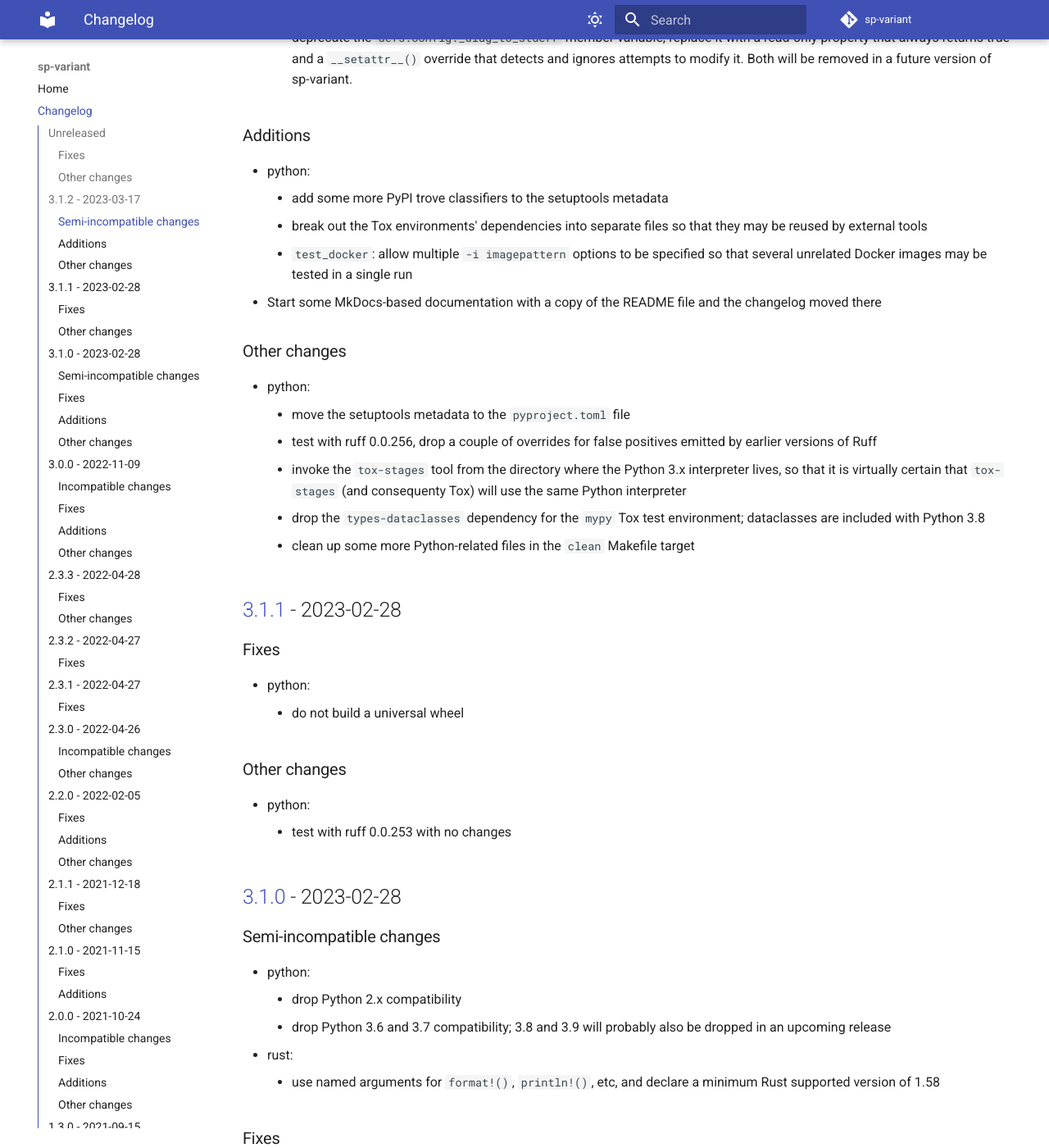
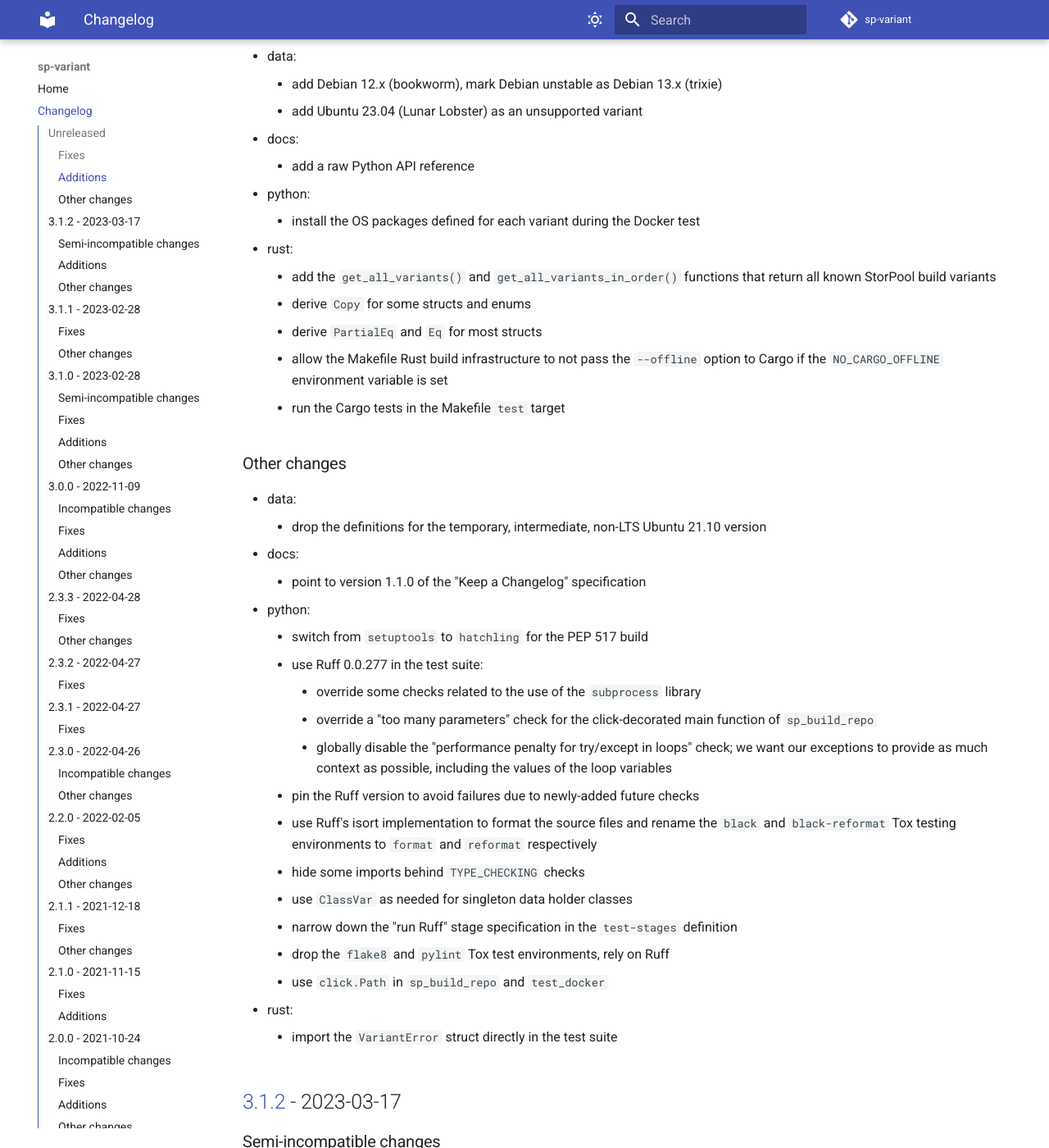
Before and after one commit to storpool/sp-variant, an MkDocs documentation site: the page built from docs/changes.md, in a window 1280 px wide and 1400 px high, scrolled down 785 px. Shown: the whole window at 82% size. Built offline with MkDocs 1.6.1 and Material for MkDocs 9.7.7, drawn with Linux system fonts in a browser that asks for light colours; comment, search, counter and statistics services are not loaded; some of the changed text lies outside the part shown.

Commit message:
Update the changelog file
Change-Id: Idf319bd05067ea9feddf84f8b00b79f833a9ae2b

```diff
--- a/docs/changes.md
+++ b/docs/changes.md
@@ -14,17 +14,67 @@
 
 ### Fixes
 
+- data:
+    - drop the `Architectures` line from the Debian sources list file so that
+      `add-storpool-repo` can also be used on arm64 hosts
+    - mark Debian 9.x (stretch) as no longer supported
+    - drop the `mcelog` package definition for Debian, it was only ever
+      present in the unsupported Debian 9.x and Ubuntu 16.04
+    - refer to the OpenSSL 3.x package for Debian unstable and Ubuntu 22.04
+    - reflect the removal of the `libcgroup-tools` and `python2-simplejson`
+      packages in CentOS 9.x
+    - add a 0644 default to the `--mode` argument of `sp_build_repo.subst`
 - python:
     - add a no-op `_diag_to_stderr` property setter to avoid mypy errors on
       (wrong, deprecated) attempts to set that field. Those attempts are
       ignored anyway since the changes in version 3.1.2, but let mypy know
       that they are still not completely forbidden.
 
+### Additions
+
+- data:
+    - add Debian 12.x (bookworm), mark Debian unstable as Debian 13.x (trixie)
+    - add Ubuntu 23.04 (Lunar Lobster) as an unsupported variant
+- docs:
+    - add a raw Python API reference
+- python:
+    - install the OS packages defined for each variant during the Docker test
+- rust:
+    - add the `get_all_variants()` and `get_all_variants_in_order()`
+      functions that return all known StorPool build variants
+    - derive `Copy` for some structs and enums
+    - derive `PartialEq` and `Eq` for most structs
+    - allow the Makefile Rust build infrastructure to not pass the `--offline`
+      option to Cargo if the `NO_CARGO_OFFLINE` environment variable is set
+    - run the Cargo tests in the Makefile `test` target
+
 ### Other changes
 
+- data:
+    - drop the definitions for the temporary, intermediate, non-LTS
+      Ubuntu 21.10 version
+- docs:
+    - point to version 1.1.0 of the "Keep a Changelog" specification
 - python:
-    - use Ruff 0.0.261 in the test suite, enable another check area with
-      no code changes
+    - switch from `setuptools` to `hatchling` for the PEP 517 build
+    - use Ruff 0.0.277 in the test suite:
+        - override some checks related to the use of the `subprocess` library
+        - override a "too many parameters" check for the click-decorated main
+          function of `sp_build_repo`
+        - globally disable the "performance penalty for try/except in loops" check;
+          we want our exceptions to provide as much context as possible, including
+          the values of the loop variables
+    - pin the Ruff version to avoid failures due to newly-added future checks
+    - use Ruff's isort implementation to format the source files and
+      rename the `black` and `black-reformat` Tox testing environments to
+      `format` and `reformat` respectively
+    - hide some imports behind `TYPE_CHECKING` checks
+    - use `ClassVar` as needed for singleton data holder classes
+    - narrow down the "run Ruff" stage specification in the `test-stages` definition
+    - drop the `flake8` and `pylint` Tox test environments, rely on Ruff
+    - use `click.Path` in `sp_build_repo` and `test_docker`
+- rust:
+    - import the `VariantError` struct directly in the test suite
 
 ## [3.1.2] - 2023-03-17
 
```
